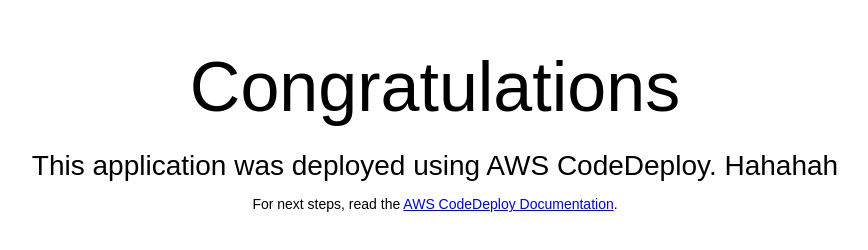
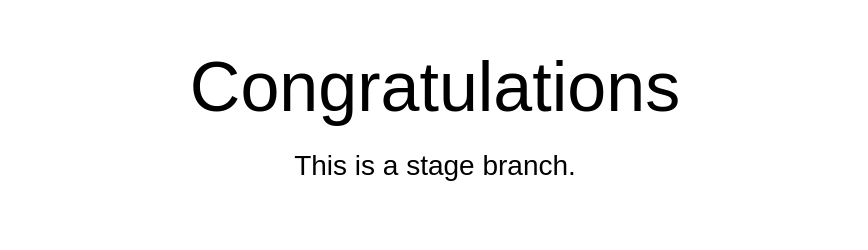
Before and after one commit to kanhais/CodeDeploySample, a plain HTML site: page index.html in a window 1280 px wide. Shown: the whole page, without its empty margins (205-1073 px from the left). Drawn offline with Linux system fonts and the light colour scheme.

Commit message:
Update index.html

```diff
--- a/index.html
+++ b/index.html
@@ -27,8 +27,7 @@
 <body>
   <div align="center">
     <h1>Congratulations</h1>
-    <h2>This application was deployed using AWS CodeDeploy. Hahahah</h2>
-    <p>For next steps, read the <a href="http://aws.amazon.com/documentation/codedeploy">AWS CodeDeploy Documentation</a>.</p>
+    <h2>This is a stage branch.</h2>
   </div>
 </body>
 </html>
```
